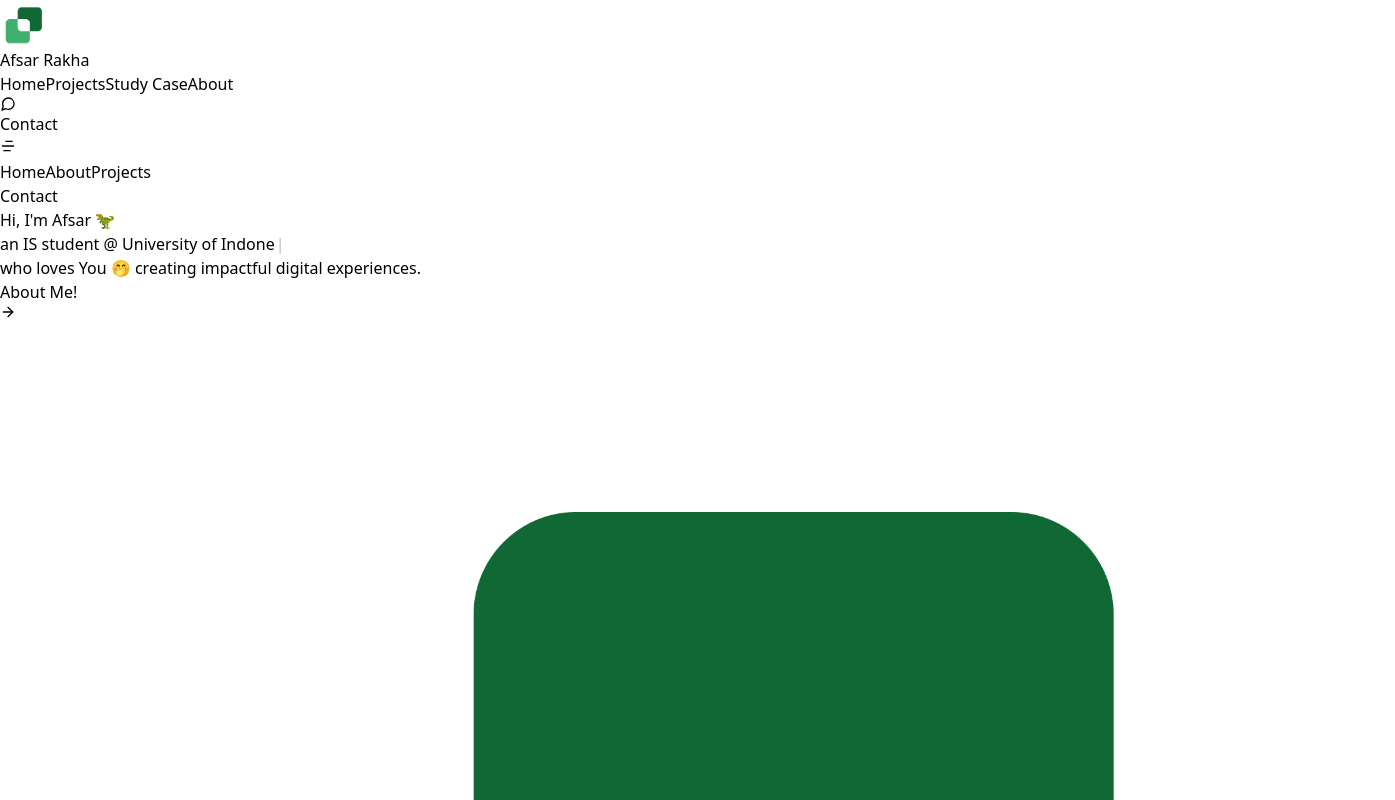
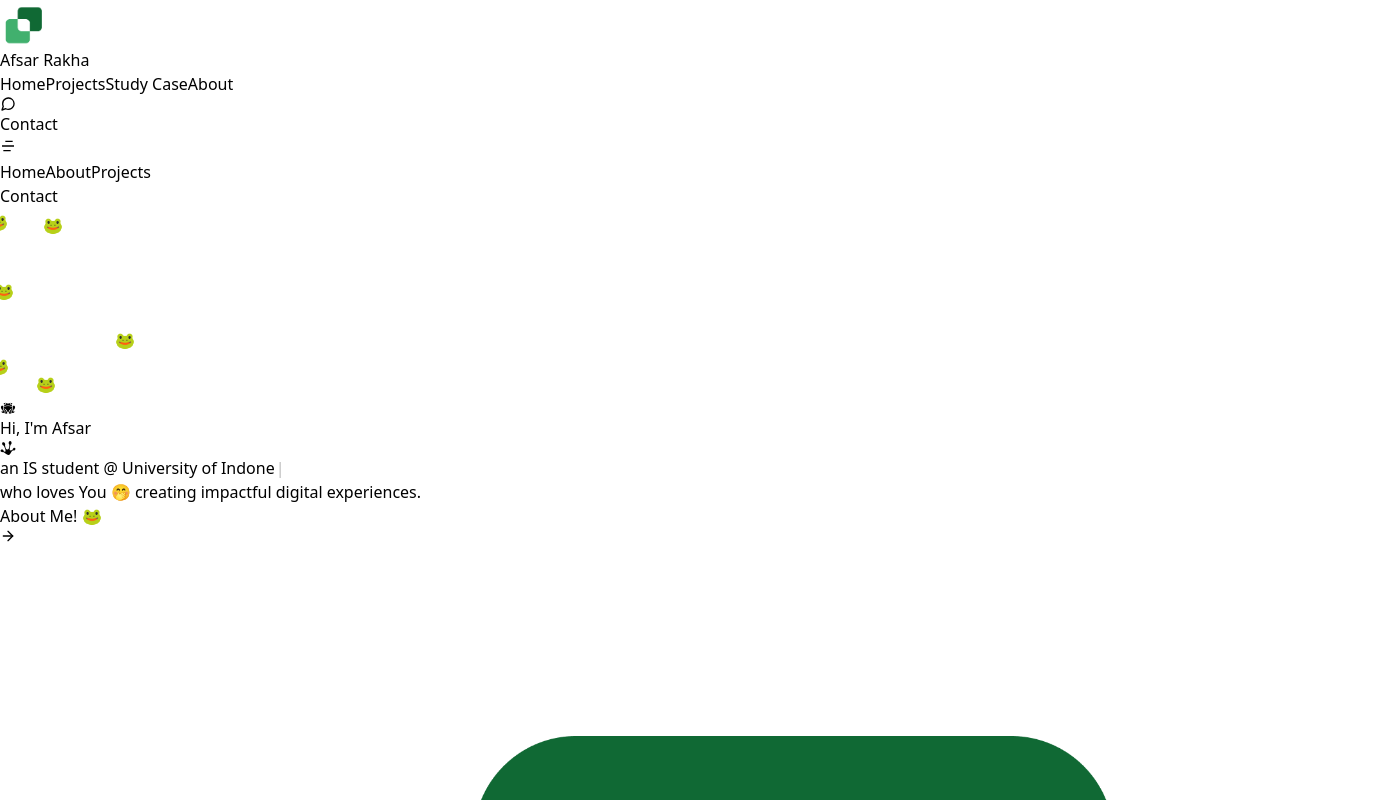
Before and after one commit to afsarakhaa/web-portfolio, a Next.js app: page / in a window 1280 px wide. Shown: the top 800 px of the page, 1395 px wide, since content can reach past the window. Built offline with nearby package versions, Linux system fonts and the light colour scheme.

Commit message:
feat: Adjust Layout Size and Add Motion to HomePage

```diff
--- a/package.json
+++ b/package.json
@@ -9,6 +9,7 @@
     "lint": "next lint"
   },
   "dependencies": {
+    "motion": "^12.1.0",
     "next": "15.1.6",
     "react": "^18.3.1",
     "react-dom": "^18.3.1",
--- a/src/app/layout.tsx
+++ b/src/app/layout.tsx
@@ -19,9 +19,9 @@ export default function RootLayout({
       <head>
         <link rel="icon" href="/image/afsar_logo.png" />
       </head>
-      <body className="bg-gradient-to-r from-green-100 to-blue-100">
+      <body className="bg-gradient-to-r from-green-100 to-blue-100 flex flex-col min-h-screen">
         <HeaderComp />
-        <main>{children}</main>
+        <main className="flex flex-grow justify-center items-center">{children}</main>
         <FooterComp/>
       </body>
     </html>
--- a/src/components/Footer/Footer.tsx
+++ b/src/components/Footer/Footer.tsx
@@ -5,8 +5,8 @@ import Link from "next/link";
 
 export default function FooterComp() {
     return (
-        <div className="p-6">
-            <footer className="bg-white/30 backdrop-blur-lg border border-gray-200/30 py-8 mt-16 rounded-xl shadow-lg">
+        <div className="p-6 mt-auto">
+            <footer className="bg-white/30 backdrop-blur-lg border border-gray-200/30 py-8 rounded-xl shadow-lg">
                 <div className="container mx-auto px-4">
                     <div className="flex flex-col md:flex-row justify-between items-center space-y-4 md:space-y-0">
                         {/* Logo and Copyright */}
--- a/src/components/HomePage/HomePage.tsx
+++ b/src/components/HomePage/HomePage.tsx
@@ -1,22 +1,49 @@
 import React from 'react';
 import { FiArrowRight } from "react-icons/fi";
 import TypeWriterComp from './TypeWriterComp';
+import { GiFrog, GiFrogFoot } from "react-icons/gi"
+import { motion } from "framer-motion"
+
+const frogs = [
+    { xStart: 0, yStart: 50, xMove: [0, 300, -300, 0], yMove: [0, -40, 40, 0], duration: 6 },
+    { xStart: 50, yStart: 200, xMove: [0, -200, 200, -200, 0], yMove: [0, 30, -30, 30, 0], duration: 5 },
+    { xStart: "80%", yStart: 100, xMove: [0, 100, -100, 50, 0], yMove: [0, -50, 50, -50, 0], duration: 7 },
+    { xStart: "20%", yStart: "80%", xMove: [0, 150, -150, 0], yMove: [0, 20, -20, 0], duration: 6 },
+    { xStart: "60%", yStart: "90%", xMove: [0, -120, 120, 0], yMove: [0, -25, 25, 0], duration: 8 },
+    { xStart: "10%", yStart: "30%", xMove: [0, 200, -200, 0], yMove: [0, -20, 20, -20, 0], duration: 7 },
+    { xStart: "90%", yStart: "10%", xMove: [0, -150, 150, -150, 0], yMove: [0, 25, -25, 25, 0], duration: 6 },
+    { xStart: "30%", yStart: "70%", xMove: [0, 250, -250, 250, 0], yMove: [0, -30, 30, -30, 0], duration: 9 },
+  ];
 
 export default function HomePage() {
     return (
-        <div className='min-h-screen grid justify-center items-center p-4'>
+        <div className='flex flex-col p-4 relative'>
+            {/* Dekorasi Kodok */}
+            {frogs.map((frog, index) => (
+                <motion.div
+                    key={index}
+                    className="absolute text-green-700 text-5xl"
+                    initial={{ left: frog.xStart, top: frog.yStart }}
+                    animate={{ x: frog.xMove, y: frog.yMove }}
+                    transition={{ repeat: Infinity, duration: frog.duration, ease: "easeInOut" }}
+                >
+                    🐸
+                </motion.div>
+            ))}
+
             <div className='flex flex-col items-center text-center'>
-                <h1 className='text-7xl font-extrabold text-gray-800 mb-4'>
-                    Hi, I'm Afsar 🦖
+                <h1 className='text-7xl font-extrabold text-green-800 mb-4 flex items-center'>
+                    <GiFrog className='mr-3 text-green-600' /> Hi, I'm Afsar <GiFrogFoot className='ml-3 text-green-600' />
                 </h1>
-                <div className='text-2xl text-gray-600 mb-8 max-w-4xl'>
+                <div className='text-2xl text-green-700 mb-8 max-w-4xl bg-green-100 p-4 rounded-xl shadow-md border border-green-300'>
                     <span className='text-3xl text-green-600 font-bold'>
-                    <TypeWriterComp/>
-                    </span>who loves <span className='line-through p-2 border text-black font-medium bg-gray-100 rounded-xl'>You 🤭</span> creating impactful digital experiences.
+                        <TypeWriterComp />
+                    </span> who loves <span className='line-through p-2 border text-black font-medium bg-gray-100 rounded-xl'>You 🤭</span> creating impactful digital experiences.
                 </div>
-                <a href="/about" className='flex items-center text-white bg-green-600 hover:bg-green-700 font-bold py-2 px-4 rounded-xl transition duration-300'>
-                    About Me!
-                    <FiArrowRight className='ml-2 w-6 h-6'/>
+
+                <a href="/about" className='flex items-center text-white bg-green-600 hover:bg-green-700 font-bold py-2 px-4 rounded-xl transition duration-300 shadow-lg transform hover:scale-110'>
+                    About Me! 🐸
+                    <FiArrowRight className='ml-2 w-6 h-6' />
                 </a>
             </div>
         </div>
```
Also changed, not shown: 1 other file (tests, documents, lock files or other folders).
